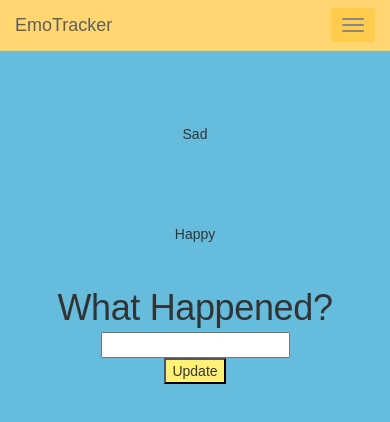
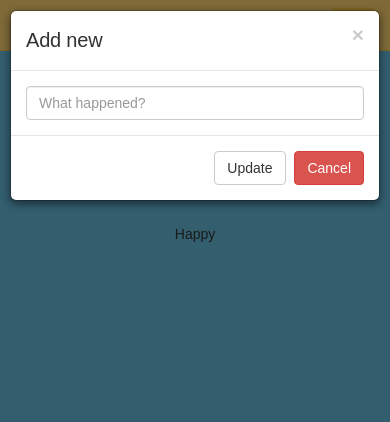
Before and after one commit to techkeytrolls/lina, a website: page lina/www/index.html in a window 390 px wide. Both pictures are taken after a click on the element "Sad". Drawn offline with nearby package versions, Linux system fonts and the light colour scheme; some packages are replaced by stand-ins of ours.

Commit message:
Changed status update to modal.

```diff
--- a/lina/www/pages/home.html
+++ b/lina/www/pages/home.html
@@ -1,8 +1,21 @@
-<div class="emobutton" onclick="insertEmo('Sad')">Sad</div>
-<div class="emobutton" onclick="insertEmo('Happy')">Happy</div>
+<div class="emobutton" onclick="insertEmo('Sad')" data-toggle="modal" data-target="#statusModal">Sad</div>
+<div class="emobutton" onclick="insertEmo('Happy')" data-toggle="modal" data-target="#statusModal">Happy</div>
 
-<div class="bottom-pane">
-    <h1>What Happened?</h1>
-    <input label="New Event"></input><br />
-    <button class="standard">Update</button>
+<div class="modal fade" id="statusModal">
+    <div class="modal-dialog">
+        <div class="modal-content">
+            <div class="modal-header">
+                <button type="button" class="close" data-dismiss="modal" aria-label="Close"><span aria-hidden="true">&times;</span></button>
+                <h3 class="modal-title">Add new</h3>
+            </div>
+            <div class="modal-body">
+                <input class="form-control" placeholder="What happened?"></input>
+            </div>
+            <div class="modal-footer">
+                <button class="btn btn-default" data-dismiss="modal">Update</button>
+                <button class="btn btn-danger" data-dismiss="modal">Cancel</button>
+            </div>
+        </div>
+
+    </div>
 </div>
```
